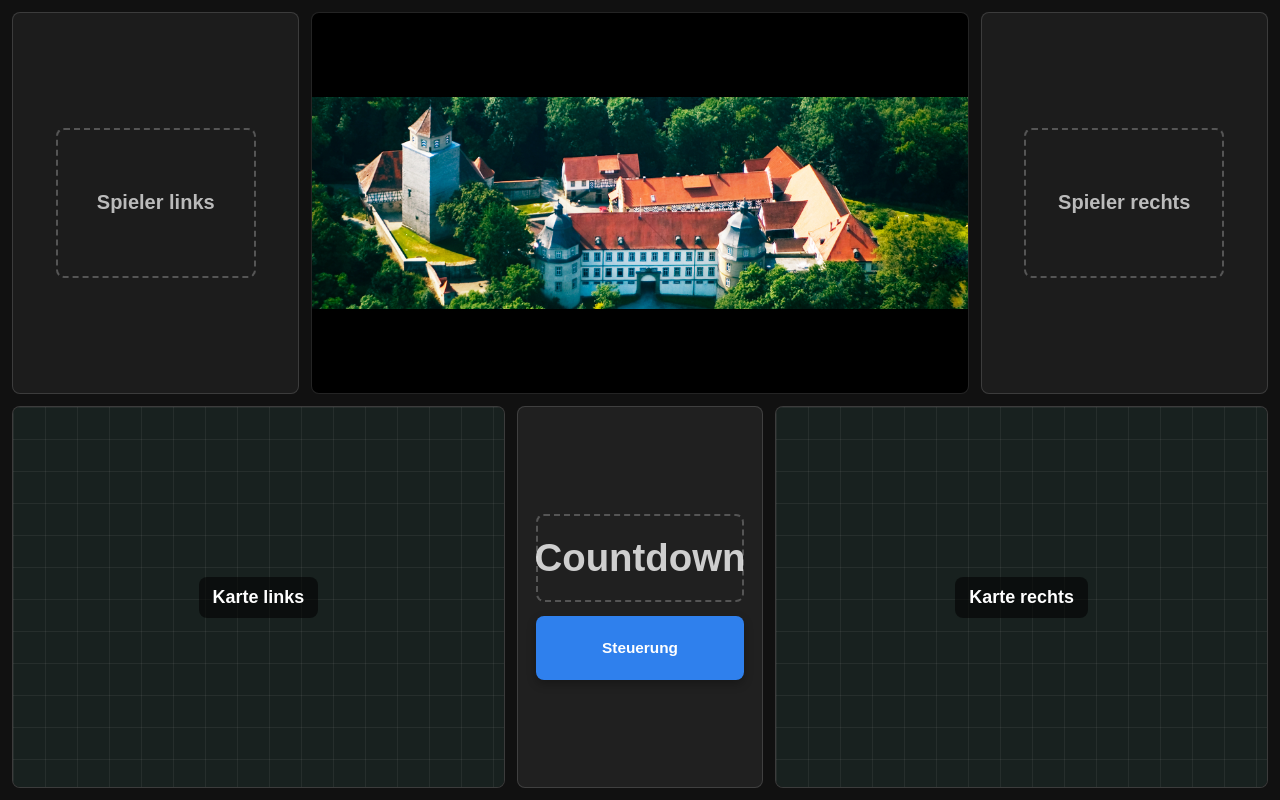
After one commit to studiobaeric/geo-hochzeit-showcase, a Flask app: page /moderator in a window 1280 px wide. The commit adds this page. Run offline with Flask 3, Linux system fonts and the light colour scheme.

Commit message:
Moderator UI && Route /moderator

```diff
--- a/app.py
+++ b/app.py
@@ -27,6 +27,10 @@ def start():
 def play():
     return render_template('game.html')
 
+@app.route('/moderator')
+def moderator():
+    return render_template('moderator.html')
+
 
 @app.route('/results')
 def results():
--- /dev/null
+++ b/static/css/moderator.css
@@ -0,0 +1,222 @@
+* {
+    box-sizing: border-box;
+}
+
+body {
+    margin: 0;
+    min-width: 100vw;
+    min-height: 100vh;
+    min-height: 100dvh;
+    overflow: hidden;
+    background: #111;
+    color: #f5f5f5;
+    font-family: Arial, sans-serif;
+}
+
+.moderator-app {
+    display: grid;
+    grid-template-rows: 1fr 1fr;
+    gap: 12px;
+    width: 100vw;
+    height: 100vh;
+    height: 100dvh;
+    padding: 12px;
+}
+
+.moderator-top,
+.moderator-bottom {
+    display: grid;
+    min-width: 0;
+    min-height: 0;
+    gap: 12px;
+}
+
+.moderator-top {
+    grid-template-columns: minmax(160px, 0.7fr) minmax(360px, 1.6fr) minmax(160px, 0.7fr);
+}
+
+.moderator-bottom {
+    grid-template-columns: 1.2fr 0.6fr 1.2fr;
+}
+
+.player-stage,
+.current-photo-stage,
+.map-panel,
+.moderator-controls {
+    min-width: 0;
+    min-height: 0;
+    border: 1px solid rgba(255, 255, 255, 0.14);
+    border-radius: 8px;
+    background: #1c1c1c;
+}
+
+.player-stage {
+    display: flex;
+    align-items: center;
+    justify-content: center;
+}
+
+.player-photo-placeholder {
+    display: flex;
+    align-items: center;
+    justify-content: center;
+    width: min(70%, 260px);
+    aspect-ratio: 4 / 3;
+    border: 2px dashed rgba(255, 255, 255, 0.25);
+    border-radius: 8px;
+    color: rgba(255, 255, 255, 0.7);
+    font-size: clamp(14px, 1.6vw, 20px);
+    font-weight: 700;
+}
+
+.current-photo-stage {
+    position: relative;
+    display: flex;
+    align-items: center;
+    justify-content: center;
+    overflow: hidden;
+    background: #000;
+}
+
+.current-photo {
+    display: none;
+    width: 100%;
+    height: 100%;
+    object-fit: contain;
+}
+
+.current-photo.is-loaded {
+    display: block;
+}
+
+.photo-fallback {
+    position: absolute;
+    inset: 24px;
+    display: flex;
+    align-items: center;
+    justify-content: center;
+    border: 2px dashed rgba(255, 255, 255, 0.25);
+    border-radius: 8px;
+    color: rgba(255, 255, 255, 0.75);
+    font-size: clamp(16px, 2vw, 24px);
+    font-weight: 700;
+}
+
+.photo-fallback.is-hidden {
+    display: none;
+}
+
+.map-panel {
+    overflow: hidden;
+}
+
+.map-placeholder {
+    display: flex;
+    align-items: center;
+    justify-content: center;
+    width: 100%;
+    height: 100%;
+    background:
+        linear-gradient(rgba(255, 255, 255, 0.06) 1px, transparent 1px),
+        linear-gradient(90deg, rgba(255, 255, 255, 0.06) 1px, transparent 1px),
+        #18211f;
+    background-size: 32px 32px;
+}
+
+.map-placeholder span {
+    padding: 10px 14px;
+    border-radius: 8px;
+    background: rgba(0, 0, 0, 0.56);
+    color: #fff;
+    font-size: clamp(14px, 1.4vw, 18px);
+    font-weight: 700;
+}
+
+.moderator-controls {
+    display: flex;
+    flex-direction: column;
+    justify-content: center;
+    gap: 14px;
+    padding: 18px;
+    background: #202020;
+}
+
+.countdown-placeholder {
+    display: flex;
+    align-items: center;
+    justify-content: center;
+    min-height: 88px;
+    border: 2px dashed rgba(255, 255, 255, 0.24);
+    border-radius: 8px;
+    color: rgba(255, 255, 255, 0.78);
+    font-size: clamp(22px, 3vw, 44px);
+    font-weight: 800;
+}
+
+.control-button {
+    width: 100%;
+    min-width: 0;
+    min-height: 64px;
+    border: none;
+    border-radius: 8px;
+    background: #2f80ed;
+    color: #fff;
+    font-size: clamp(13px, 1.2vw, 16px);
+    font-weight: 700;
+    cursor: pointer;
+    box-shadow: 0 4px 10px rgba(0, 0, 0, 0.28);
+}
+
+.control-button:hover {
+    background: #1c6dd0;
+}
+
+@media (max-width: 900px) {
+    .moderator-app {
+        grid-template-rows: 0.8fr 1.2fr;
+    }
+
+    .moderator-top,
+    .moderator-bottom {
+        grid-template-columns: 1fr 1fr;
+    }
+
+    .moderator-top {
+        grid-row: 1;
+    }
+
+    .moderator-bottom {
+        grid-row: 2;
+        grid-template-rows: 1fr 0.8fr;
+    }
+
+    .current-photo-stage {
+        grid-column: 1 / -1;
+        grid-row: 1;
+    }
+
+    .player-stage-left,
+    .map-panel-left {
+        grid-column: 1;
+    }
+
+    .player-stage-right,
+    .map-panel-right {
+        grid-column: 2;
+    }
+
+    .player-stage-left,
+    .player-stage-right {
+        display: none;
+    }
+
+    .map-panel-left,
+    .map-panel-right {
+        grid-row: 2;
+    }
+
+    .moderator-controls {
+        grid-column: 1 / -1;
+        grid-row: 2;
+    }
+}
--- /dev/null
+++ b/static/js/moderator.js
@@ -0,0 +1,20 @@
+const currentPhotoImage = document.getElementById('currentPhotoImage');
+const currentPhotoFallback = document.getElementById('currentPhotoFallback');
+
+async function loadCurrentPhoto() {
+    try {
+        const response = await fetch('/static/data/photos.json');
+        const photos = await response.json();
+        const currentPhoto = photos[0];
+
+        if (!currentPhoto) return;
+
+        currentPhotoImage.src = `/static/photos/${currentPhoto.filename}`;
+        currentPhotoImage.classList.add('is-loaded');
+        currentPhotoFallback.classList.add('is-hidden');
+    } catch (error) {
+        console.error('Moderator photo could not be loaded:', error);
+    }
+}
+
+loadCurrentPhoto();
--- /dev/null
+++ b/templates/moderator.html
@@ -0,0 +1,49 @@
+<!DOCTYPE html>
+<html lang="de">
+<head>
+    <meta charset="UTF-8">
+    <meta name="viewport" content="width=device-width, initial-scale=1.0, viewport-fit=cover">
+    <meta name="theme-color" content="#111111">
+    <title>Moderator View</title>
+    <link rel="stylesheet" href="{{ url_for('static', filename='css/moderator.css') }}">
+</head>
+<body>
+    <main id="moderatorApp" class="moderator-app">
+        <div class="moderator-top">
+            <section class="player-stage player-stage-left" aria-label="Spieler links">
+                <div class="player-photo-placeholder">Spieler links</div>
+            </section>
+
+            <section class="current-photo-stage" aria-label="Aktuelles Foto">
+                <img id="currentPhotoImage" class="current-photo" src="" alt="Aktuelles Spielerfoto">
+                <div id="currentPhotoFallback" class="photo-fallback">Aktuelles Foto</div>
+            </section>
+
+            <section class="player-stage player-stage-right" aria-label="Spieler rechts">
+                <div class="player-photo-placeholder">Spieler rechts</div>
+            </section>
+        </div>
+
+        <div class="moderator-bottom">
+            <section class="map-panel map-panel-left" aria-label="Karte Spieler links">
+                <div class="map-placeholder">
+                    <span>Karte links</span>
+                </div>
+            </section>
+
+            <section class="moderator-controls" aria-label="Moderator Steuerung">
+                <div id="countdownPlaceholder" class="countdown-placeholder">Countdown</div>
+                <button type="button" id="mainControlButton" class="control-button">Steuerung</button>
+            </section>
+
+            <section class="map-panel map-panel-right" aria-label="Karte Spieler rechts">
+                <div class="map-placeholder">
+                    <span>Karte rechts</span>
+                </div>
+            </section>
+        </div>
+    </main>
+
+    <script type="module" src="{{ url_for('static', filename='js/moderator.js') }}"></script>
+</body>
+</html>
```
Also changed, not shown: templates/start.html (+7 -1 lines).
